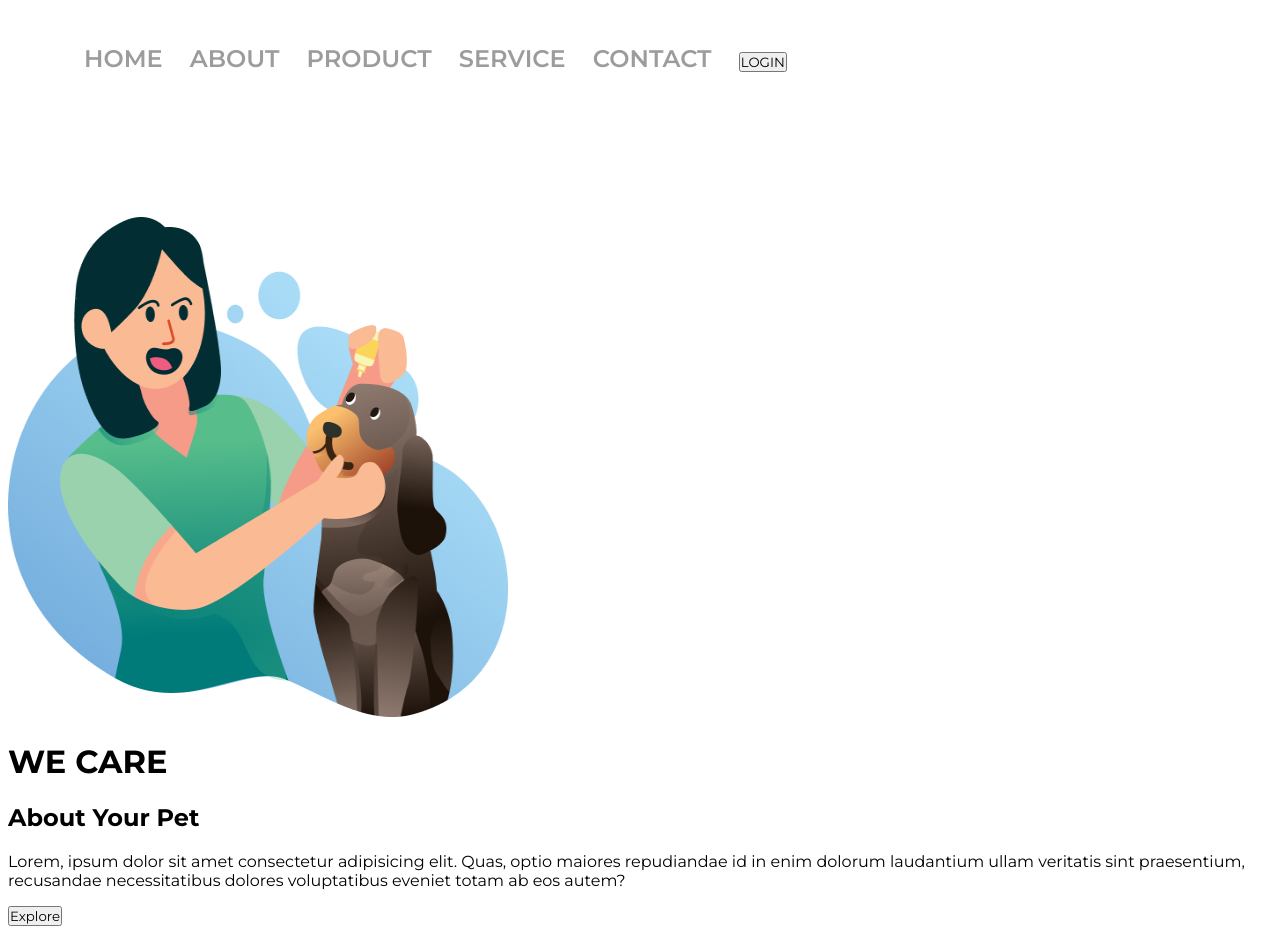
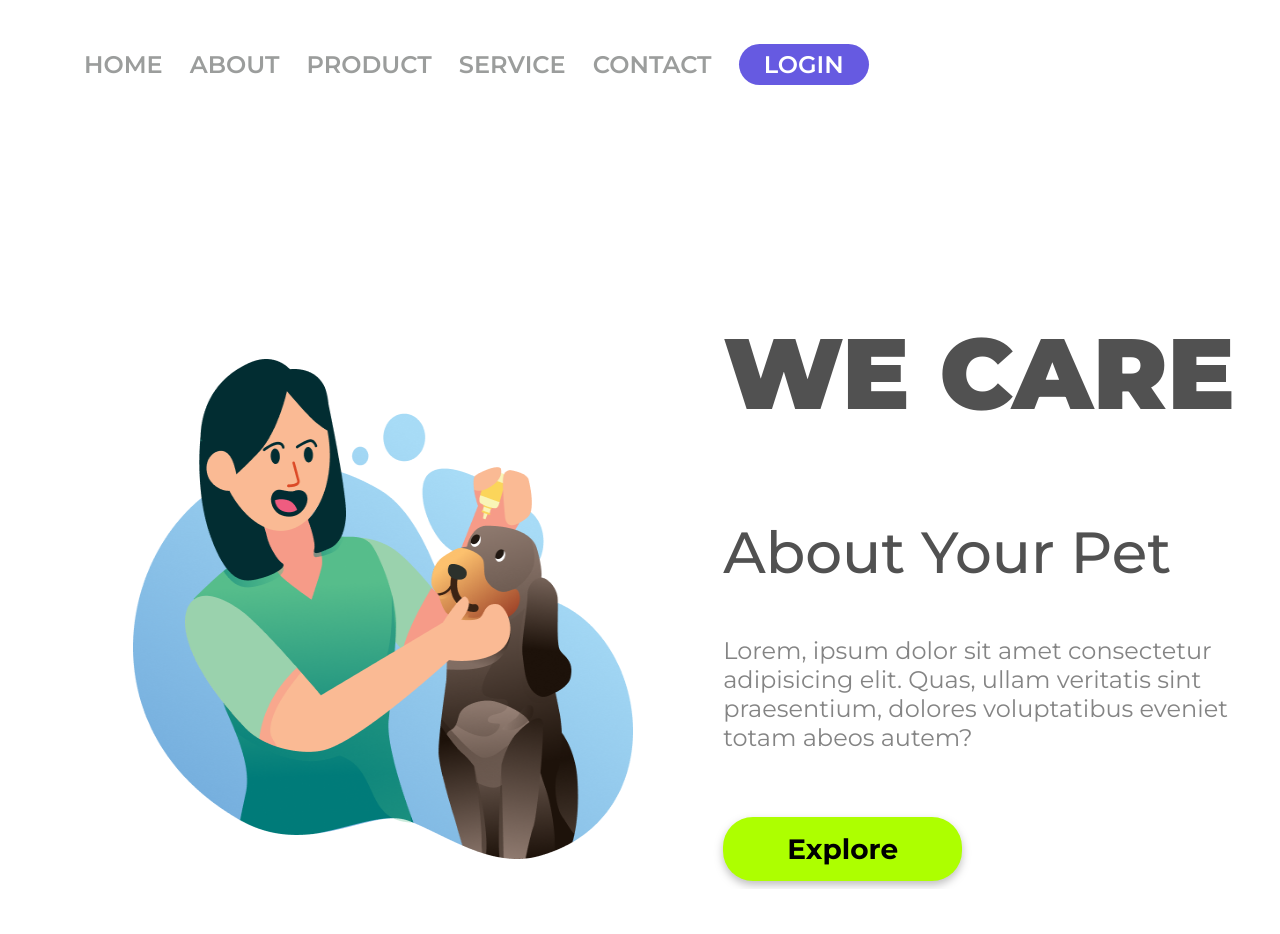
Before and after one commit to AlisonFCruz/we-care-project, a plain HTML site: page index.html in a window 1280 px wide. After the commit the page ends 889 px from the top, so only its background shows below. Drawn offline with Linux system fonts and the light colour scheme.

Commit message:
Alteração no html (section) alteraação css (configuração final)

```diff
--- a/index.html
+++ b/index.html
@@ -20,16 +20,16 @@
         <a class="link-header">PRODUCT</a>
         <a class="link-header">SERVICE</a>
         <a class="link-header">CONTACT</a>
-        <button class=" ">LOGIN</button>
+        <button class="button-header">LOGIN</button>
     </header>
     <main>
         <img src="./img/Illustration 2.png" alt="logo-we-care" class="img-log">
+    <section>
         <h1>WE CARE</h1>
         <h2>About Your Pet</h2>
-        <p>Lorem, ipsum dolor sit amet consectetur adipisicing elit. Quas, optio maiores repudiandae id in enim dolorum
-            laudantium ullam veritatis sint praesentium, recusandae necessitatibus dolores voluptatibus eveniet totam ab
-            eos autem?</p>
-        <button>Explore</button>
+        <p>Lorem, ipsum dolor sit amet consectetur adipisicing elit. Quas, ullam veritatis sint praesentium, dolores voluptatibus eveniet totam abeos autem?</p>
+        <button class="button-main">Explore</button>
+    </section>
     </main>
 </body>
 
--- a/styles.css
+++ b/styles.css
@@ -16,22 +16,68 @@ header {
     color: #9B9D9C;
     cursor: pointer;
     margin-right: 23px;
-
 }
 
 .button-header {
     background: #665AE1;
     border-radius: 20.5px;
-    width: 135px;
+    width: 130px;
     height: 41px;
     border: none;
     font-weight: 600;
     font-size: 24px;
     line-height: 29px;
     color: #FFFFFF;
+    cursor: pointer;
 }
 
 .img-log {
     width: 500px;
     height: 500px;
+    margin-top: 0px;
+    margin-left: 125px;
+    display: inline-block;
 }
+
+section {
+    display: inline-block;
+    margin-left: 86px;
+}
+
+h1 {
+    font-weight: 900;
+    font-size: 100px;
+    line-height: 122px;
+    color: #515151;
+}
+
+h2 {
+    font-weight: 500;
+    font-size: 58px;
+    line-height: 71px;
+    color: #515151;
+}
+
+p {
+    font-weight: 400;
+    font-size: 24px;
+    line-height: 29px;
+    color: #848484;
+    width: 515px;
+    margin-top: 32px;
+    margin-bottom: 65px;
+}
+
+.button-main {
+    background:  #ADFF00;
+    border-radius: 30px;
+    width: 239px;
+    height: 64px;
+    border: none;
+    cursor: pointer;
+    filter: drop-shadow(0px 4px 4px rgba(0,0,0,0.25));
+    font-weight: 700;
+    font-size: 28px;
+    line-height: 34px;
+    color: #000000;
+}
```
